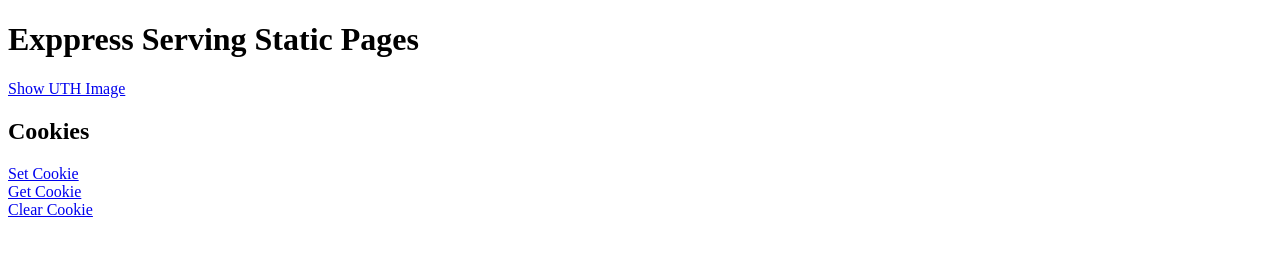
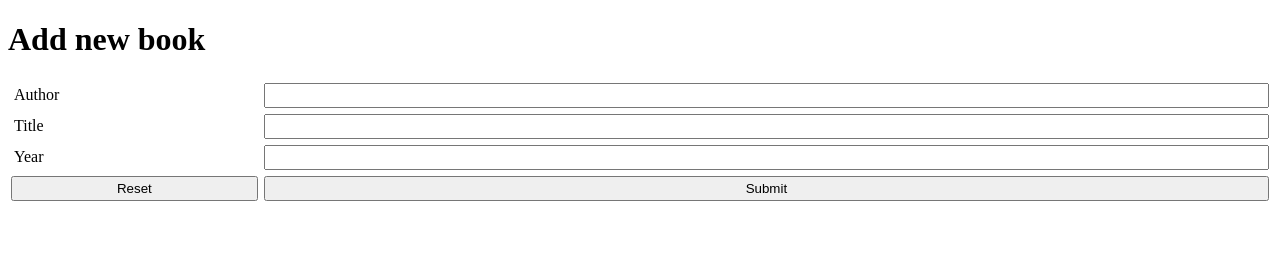
Before and after one commit to uthcst/express_form, a website: page www/index.html in a window 1280 px wide. Drawn offline with Linux system fonts and the light colour scheme.

Commit message:
minor change

```diff
--- a/www/index.html
+++ b/www/index.html
@@ -5,16 +5,29 @@
     <meta charset="UTF-8">
     <meta http-equiv="X-UA-Compatible" content="IE=edge">
     <meta name="viewport" content="width=device-width, initial-scale=1.0">
-    <title>Home page</title>
-
+    <title>Post Data Form</title>
+    <style>
+        form{
+            display: grid;
+            grid-template-columns: 1fr 4fr;
+        }
+        form *{
+            padding: 3px;
+            margin: 3px;;
+        }
+    </style>
 </head>
 <body>
-    <h1>Exppress Serving Static Pages</h1>
-    <div><a href="/pictures/logo-uth.png">Show UTH Image</a></div>
-    <h2>Cookies</h2>
-    <div><a href="/setCookie">Set Cookie</a></div>
-    <div><a href="/getCookie">Get Cookie</a></div>
-    <div><a href="/clearCookie">Clear Cookie</a></div>
+    <h1>Add new book</h1>
+    <form action="/addBook" method="post">
+        <label for="author">Author</label>
+        <input name="author" type="text" />
+        <label for="title">Title</label>
+        <input name="title" type="text" />
+        <label for="year">Year</label>
+        <input name="year" type="text" />
+        <input type="reset" /><input type="submit" />
+    </form>
 </body>
 
 </html>
```
Also changed, not shown: app.js (+13 -24 lines), www/images/logo-uth.png (deleted), 1 other file.
